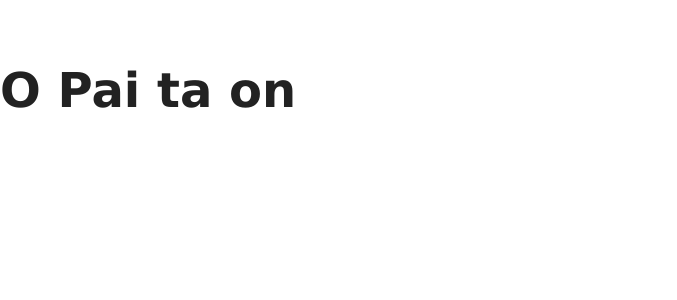
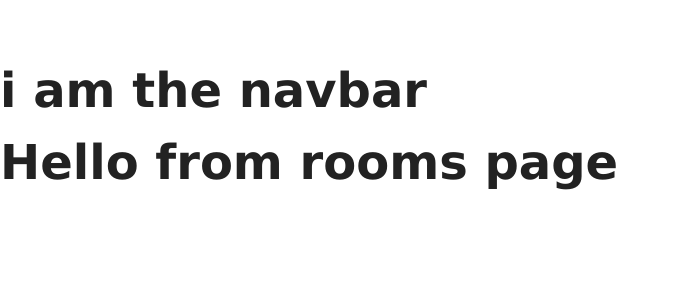
Before and after one commit to lucaspires-source/hotelreservation, a React (Create React App) app: page /rooms in a window 1280 px wide. Shown: the top 300 px of the page, without its empty margins (0-677 px from the left). Built offline with nearby package versions, Linux system fonts and the light colour scheme.

Commit message:
routes established

```diff
--- a/src/App.js
+++ b/src/App.js
@@ -1,12 +1,23 @@
-import React, { Component } from 'react'
+import React from 'react'
+import {Switch,Route} from "react-router-dom";
 import './App.css'
+import Error from './pages/Error'
+import Home from './pages/Home'
+import SingleRoom from './pages/SingleRoom'
+import Rooms from './pages/Rooms'
+import NavBar from './components/Navbar'
+const App = () => {
+        return (
+            <>
+            <NavBar/>
+                <Switch>
+                        <Route exact path="/" component={Home}/>
+                        <Route exact path="/rooms" component={Rooms}/>
+                        <Route exact path="/rooms/:slug" component={SingleRoom}/>
+                        <Route  component={Error}/>
+                </Switch>
+            </>
+        )
 
-export default class App extends Component {
-    render() {
-        return (
-            <div>
-                <h1>O Pai ta on</h1>
-            </div>
-        )
-    }
 }
+export default App
--- /dev/null
+++ b/src/components/Navbar.js
@@ -0,0 +1,11 @@
+import React, { Component } from 'react'
+
+export default class Navbar extends Component {
+    render() {
+        return (
+            <div>
+                <h1>i am the navbar</h1>
+            </div>
+        )
+    }
+}
--- a/src/index.js
+++ b/src/index.js
@@ -1,11 +1,13 @@
 import React from 'react';
 import ReactDOM from 'react-dom';
 import App from './App'
-
+import {BrowserRouter as Router} from "react-router-dom";
 
 ReactDOM.render(
-  <React.StrictMode>
-    <App />
-  </React.StrictMode>,
+  <Router>
+        <App />
+  </Router>
+
+  ,
   document.getElementById('root')
 );
--- /dev/null
+++ b/src/pages/Error.js
@@ -0,0 +1,10 @@
+import React from 'react'
+
+const Error = () => {
+    return (
+        <div>
+            <h1> this is the error page</h1>
+        </div>
+    )
+}
+export default Error
--- /dev/null
+++ b/src/pages/Home.js
@@ -0,0 +1,10 @@
+import React from 'react'
+
+ const Home = () => {
+    return (
+        <div>
+            <h1>Hello from home page</h1>
+        </div>
+    )
+}
+export default Home
--- /dev/null
+++ b/src/pages/Rooms.js
@@ -0,0 +1,10 @@
+import React from 'react'
+
+ const Rooms = () => {
+    return (
+        <div>
+            <h1>Hello from rooms page</h1>
+        </div>
+    )
+}
+export default Rooms
--- /dev/null
+++ b/src/pages/SingleRoom.js
@@ -0,0 +1,11 @@
+import React from 'react'
+
+
+const SingleRoom = () => {
+    return (
+        <div>
+            <h1 >hello from single room</h1>
+        </div>
+    )
+}
+export default SingleRoom
```
